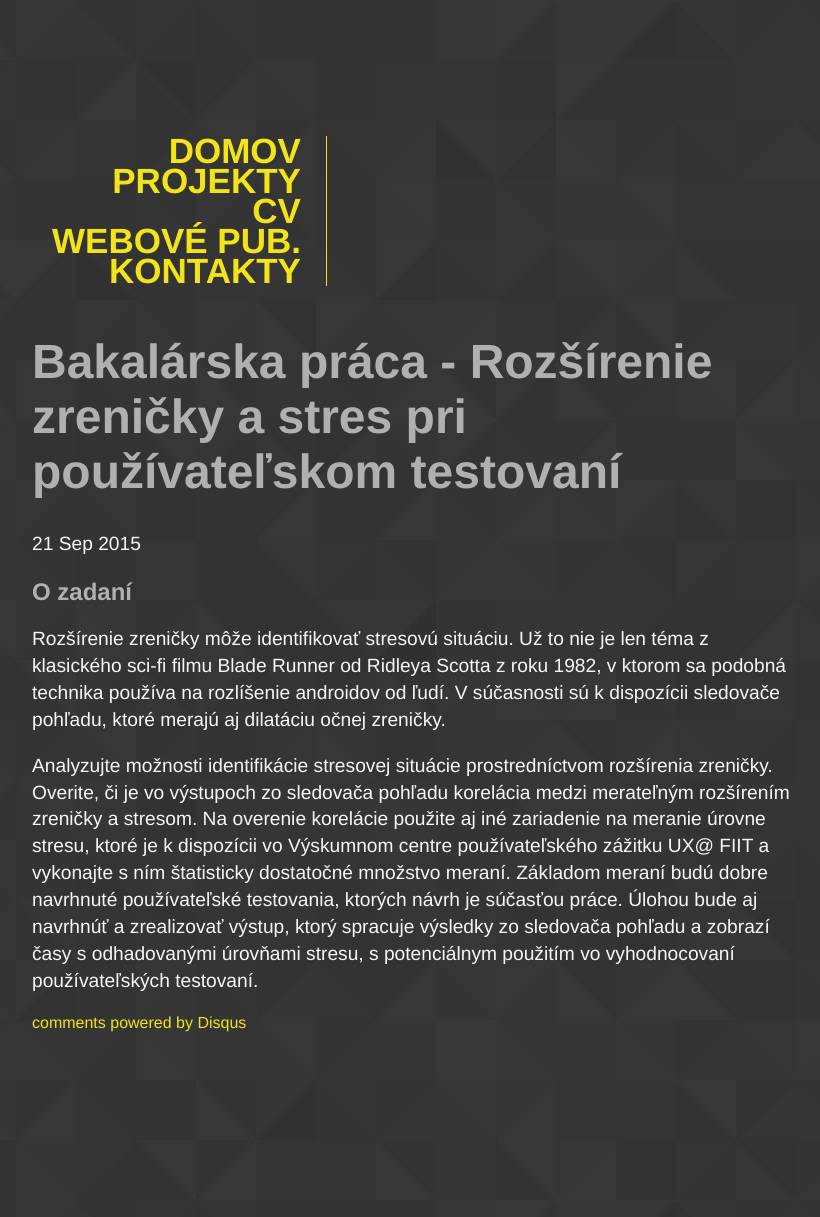
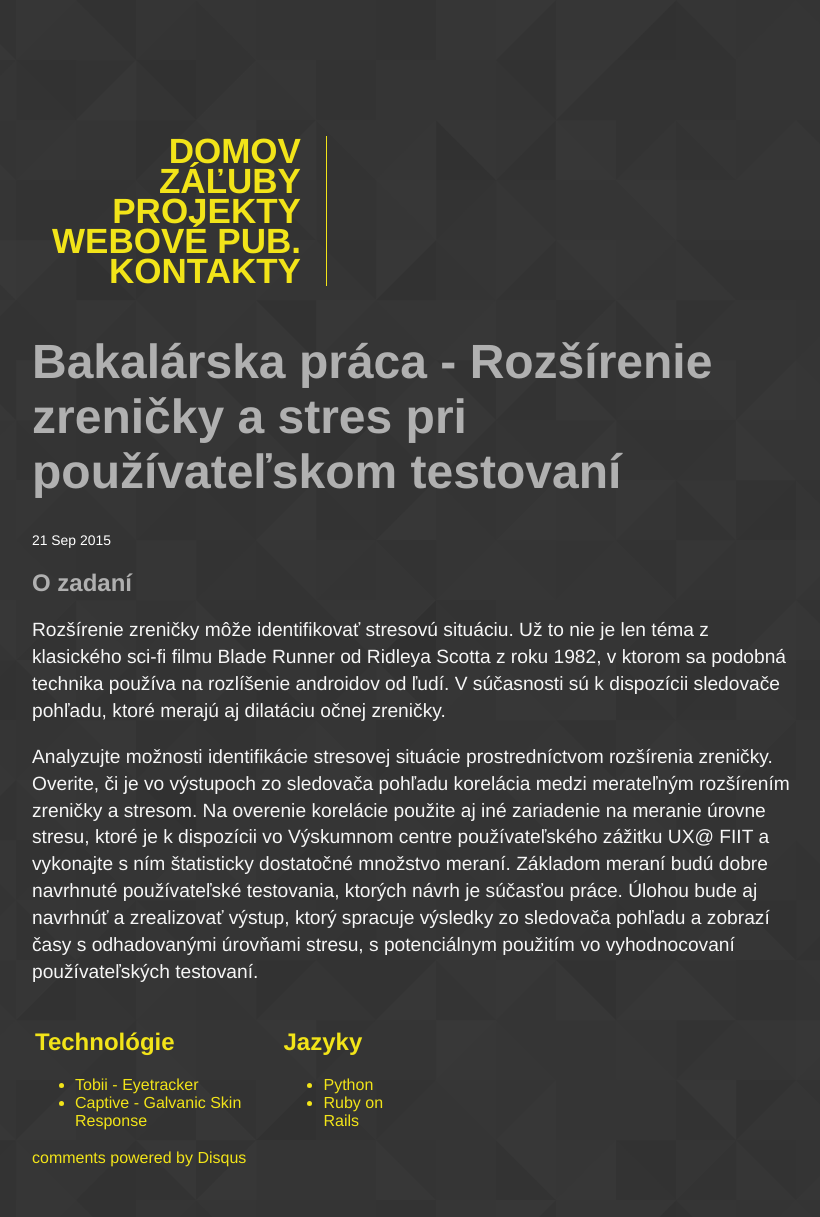
Before and after one commit to Mattooo/mattooo.github.io, a Jekyll site: the page built from _projects/Bakalarka.md, in a window 1280 px wide. Shown: the whole page, without its empty margins (84-904 px from the left). Built offline with Jekyll 4.4.1, drawn with Linux system fonts in a browser that asks for light colours; comment, search, counter and statistics services are not loaded; before the commit the page ends 1082 px from its top, so only the background shows below that.

Commit message:
dokoncenie sekcie zaluby

```diff
--- /dev/null
+++ b/_includes/head.html
@@ -0,0 +1,4 @@
+<head>
+	<title>{{ page.title }} | {{ site.data.myProfile.userName  }}</title>
+	<link rel="stylesheet" type="text/css" href="/css/main.css">
+</head>
--- a/_layouts/default.html
+++ b/_layouts/default.html
@@ -1,15 +1,12 @@
 <!DOCTYPE html>
 	<html>
-		<head>
-			<title>{{ site.data.myProfile.userName  }} | {{ page.title }}</title>
-			<link rel="stylesheet" type="text/css" href="/css/main.css">
-		</head>
+		{% include head.html%}
 		<body>
 			<div id="navigation">
 	    		<ul>
 	        		<li><a href="/">Domov</a></li>
+	        		<li><a href="/hobbies">Záľuby</a></li>
 	        		<li><a href="/projects">Projekty</a></li>
-	        		<li><a href="/cv">CV</a></li>
 	        		<li><a href="/webPub">Webové pub.</a></li>
 	        		<li><a href="/contact">Kontakty</a></li>
 	    		</ul>
--- a/_layouts/project.html
+++ b/_layouts/project.html
@@ -2,12 +2,38 @@
 layout: default
 ---
 <h1>{{ page.title }}</h1>
-<p class="meta">{{ page.date | date_to_string }}</p>
+<span id="date">{{ page.date | date_to_string }}</span>
 
-<div class="post">
-  {{ content }}
+<div class="projectContent">
+{{ content }}
 </div>
 
-<div class="comments">
+
+<div>
+	<table>
+		<tr>
+			<td>
+				{% assign technologiesArr = page.technologies | split: "," %}
+				<h2>Technológie</h2>
+				<ul>
+					{% for tech in technologiesArr.%}
+					<li>{{tech}}</li>
+					{% endfor %}
+				</ul>
+			</td>
+			<td>
+				{% assign languageArr = page.language | split: "," %}
+				<h2>Jazyky</h2>
+				<ul>
+					{% for leng in languageArr.%}
+					<li>{{leng}}</li>
+					{% endfor %}
+				</ul>
+			</td>
+		</tr>
+	</table>
+</div>
+
+<div class="comment">
 	{% include disqus.html %}
 </div>
--- a/css/main.css
+++ b/css/main.css
@@ -108,3 +108,19 @@
 #author {
     text-align: right;
 }
+table {
+    width:50%;
+}
+table td{
+    color: #f2e419;
+    vertical-align: top;
+}
+#date{
+    color: white;
+    font-size: 0.87em;
+}
+.projectContent ul{
+    font-size: 1.2em;
+    line-height: 1.4em;
+    color: #f6f6f6;
+}
--- a/index.html
+++ b/index.html
@@ -10,7 +10,7 @@
 		<h1>Niečo krátko o mne...</h1>
 		<p>
 		Volám sa {{site.data.myProfile.name}}, pochádzam z Bratislavy a navštevujem tretí ročník bakalárskeho štúdia na Fakulte Informatiky a Informačných technológií v Bratislave.
-		Ako je možné odvodiť z názvu fakulty, som programátor. Programoval som predovšetkým desktopové aplikácie v jazyku JAVA, no v polovici roka 2015 som sa porpvé prepracoval
+		Ako je možné odvodiť z názvu fakulty, som programátor. Programoval som predovšetkým desktopové aplikácie v jazyku JAVA, no v polovici roka 2015 som sa poprvé prepracoval
 		k webom a pre ich tvorbu som si vybral jazyk Ruby on Rails. Okrem spolupráce na malom projekte pre strednú školu som v Ruby robil aj web na moju bakalársku prácu, v ktorej sa zaoberám vzťahom
 		medzi rozšírením zreničky používateľa a UX problémami v internetových formulároch...
 		</p>
```
Also changed, not shown: hobbies/index.html (added, +18 -0 lines).
